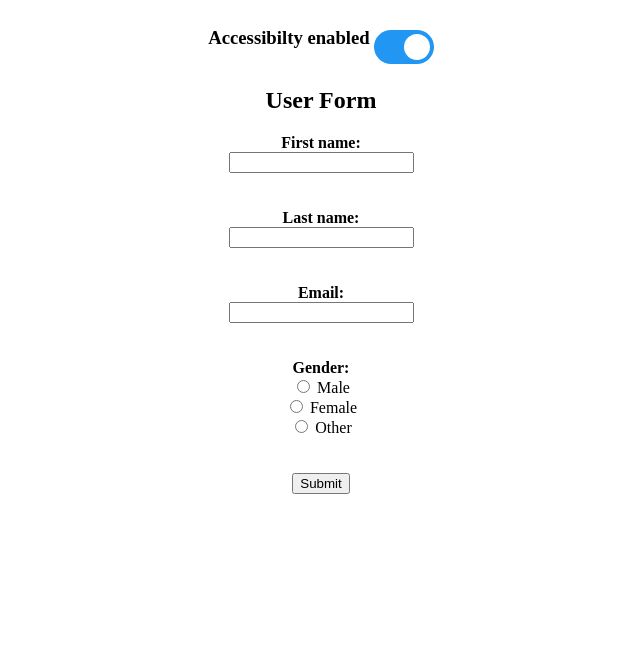
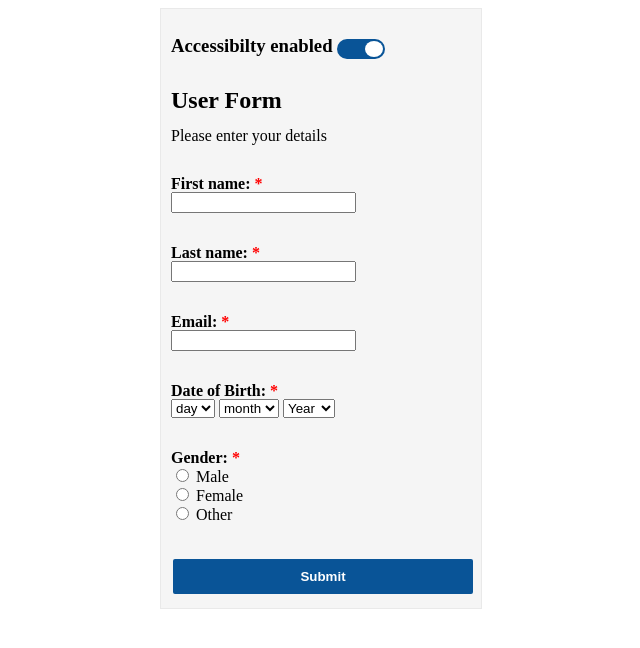
Before and after one commit to HemanthaReddi/UserFormForVisuallyImpaired, a plain HTML site: page index.html in a window 1280 px wide. Shown: the whole page, without its empty margins (319-959 px from the left). Drawn offline with Linux system fonts and the light colour scheme.

Commit message:
Edited user form

```diff
--- a/css/styles.css
+++ b/css/styles.css
@@ -1,8 +1,8 @@
 .switch {
   position: relative;
   display: inline-block;
-  width: 60px;
-  height: 34px;
+  width: 48px;
+  height: 20px;
 }
 
 <!--.switch input {
@@ -26,21 +26,21 @@
 .slider:before {
   position: absolute;
   content: "";
-  height: 26px;
-  width: 26px;
-  left: 4px;
-  bottom: 4px;
+  height: 16px;
+  width: 18px;
+  left: 2px;
+  bottom: 2px;
   background-color: white;
   -webkit-transition: .4s;
   transition: .4s;
 }
 
 input:checked + .slider {
-  background-color: #2196F3;
+  background-color: #095497;
 }
 
 input:focus + .slider {
-  box-shadow: 0 0 1px #2196F3;
+  box-shadow: 0 0 1px #095497;
 }
 
 input:checked + .slider:before {
@@ -51,7 +51,7 @@ input:checked + .slider:before {
 
 /* Rounded sliders */
 .slider.round {
-  border-radius: 34px;
+  border-radius: 30px;
 }
 
 .slider.round:before {
@@ -61,3 +61,37 @@ input:checked + .slider:before {
 #accessibilityEnabled {
   display: inline-block;
 }
+
+
+
+div.section {
+    margin-left: auto;
+    margin-right: auto;
+    width: 300px;
+    background: #f5f5f5;
+    border: 1px solid #e9e9e9;
+    line-height: 100%;
+	padding:10px;
+}
+
+.button {
+	width: 100%;
+	 font-weight: bold;
+	background-color: #095497;
+	border: none;
+	border-radius: 2px;
+  color: white;
+  padding: 10px 10px;
+  text-align: center;
+  text-decoration: none;
+  display: inline-block;
+  margin: 4px 2px;
+  cursor: pointer;
+
+}
+
+
+#fname:after, #lname:after, #email:after, #date_of_birth:after, #gender:after {
+    content:" *";
+    color: red;
+}
--- a/index.html
+++ b/index.html
@@ -13,33 +13,64 @@
 
 <body>
 
-<div style="text-align:center"><h3 id="accessibilityEnabled">Accessibilty enabled</h3>
+<div class="section"><h3 id="accessibilityEnabled">Accessibilty enabled</h3>
 <label class="switch">
   <input type="checkbox" id="accessibilityEnabledToggle" checked>
   <span class="slider round"></span>
 </label>
 
    <h2>User Form</h2>
+   <p>Please enter your details</p><br>
 
 <form action="/action_page.php">
- <b> <label for="fname" id="fname" onmouseover="textToAudio()">First name:</label></b><br>
-  <input type="text" id="fname" onmouseover="textToAudio() maxlength="50" required><br><br><br>
 
-  <b><label for="fname">Last name:</label></b><br>
-  <input type="text" id="lname" maxlength="50" required><br><br><br>
+ <b> <label  for="fname" id="fname" onmouseover="textToAudio()">First name:</label></b><br>
+  <input type="text" class="fname"  onmouseover="textToAudio() maxlength="50" required><br><br><br>
 
-  <b><label for="fname">Email:</label></b><br>
-  <input type="text" id="email" maxlength="64" required><br><br><br>
+  <b><label for="lname" id="lname">Last name:</label></b><br>
+  <input type="text"  maxlength="50" required><br><br><br>
 
-  <b><label for="fname">Gender:</label></b><br>
-  <input type="radio" id="male" name="gender" value="male" required>
+  <b><label for="email" id="email">Email:</label></b><br>
+  <input id="submit" type="text"  maxlength="64" required><br><br><br>
+
+  <b><label id="date_of_birth">Date of Birth:</b><br>
+   <select class="first" name="date_of_birth:day" tabindex="7" id="day">
+          <option value="">day</option>
+          <option value="1">1</option>
+
+          <option value="31">31</option>
+    </select>
+
+    <select name="date_of_birth:mon" tabindex="8" id="month" onchange="onchangemonth(this.value)">
+          <option value="">month</option>
+          <option value="1">Jan</option>
+
+          <option value="12">Dec</option>
+    </select>
+
+
+     <select name="date_of_birth:year" tabindex="9" id="year" onchange="onchangeyear(this.value)">
+          <option value=""> Year</option>
+          <option value="1920">1920</option>
+
+           <option value="2010">2010</option>
+           <option value="2011">2011</option>
+           <option value="2012">2012</option>
+
+     </select>
+
+ </label><br><br><br>
+
+  <b><label id="gender">Gender:</label></b><br>
+  <input type="radio" id="male" class="gender" name="gender" value="male" required>
   <label for="male">Male</label><br>
-  <input type="radio" id="female" name="gender" value="female">
+  <input type="radio" id="female" class="gender" name="gender" value="female">
   <label for="female">Female</label><br>
-  <input type="radio" id="other" name="gender" value="other">
+  <input type="radio" id="other" class="gender" name="gender" value="other">
   <label for="other">Other</label><br><br><br>
 
-  <input type="submit" value="Submit">
+<input type="button" class="button" value="Submit">
+
 </form>
 </div>
 </body>
--- a/js/main.js
+++ b/js/main.js
@@ -24,6 +24,7 @@ function textToAudio() {
                 speech.rate = 1;
                 speech.pitch = 1;
 
+				window.speechSynthesis.cancel();
                 window.speechSynthesis.speak(speech);
 
 }
```
Also changed, not shown: AccessibiltyForm.png (added).
